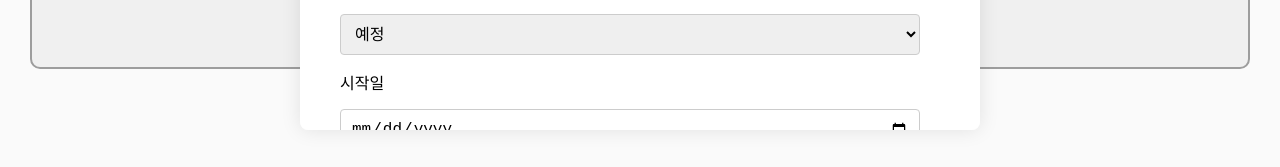
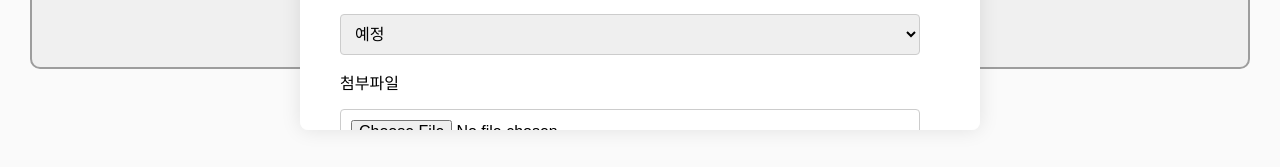
Before and after one commit to CSID-DGU/2024-1-SCS4031-01-sososo-3, a React (Create React App) app in the folder frontend/: page / in a window 1280 px wide. Both pictures are taken after a click on the button "추가". Shown: the part 630-797 px from the top of the page. Built offline with nearby package versions, Linux system fonts and the light colour scheme.

Commit message:
[PSJ]add_파일 첨부 추가

```diff
--- a/frontend/src/pages/main/TaskForm.js
+++ b/frontend/src/pages/main/TaskForm.js
@@ -7,6 +7,7 @@ const TaskForm = ({ onClose, onTaskSubmit, taskId }) => {
   const [author, setAuthor] = useState(''); // 작성자 상태 변수 추가
   const [assignee, setAssignee] = useState(''); //담당자 상태 변수
   const [status, setStatus] = useState('예정');
+  const [attachment, setAttachment] = useState(null); // 파일 상태 추가
   const [startDate, setStartDate] = useState('');
   const [endDate, setEndDate] = useState('');
 
@@ -31,6 +32,12 @@ const TaskForm = ({ onClose, onTaskSubmit, taskId }) => {
     setStatus(e.target.value);
   };
 
+  // 파일 선택 시 이벤트 핸들러
+  const handleAttachmentChange = (e) => {
+    const file = e.target.files[0]; // 선택한 파일 가져오기
+   setAttachment(file); // 파일 상태 업데이트
+  };
+
   const handleStartDateChange = (e) => {
     setStartDate(e.target.value);
   };
@@ -48,6 +55,7 @@ const TaskForm = ({ onClose, onTaskSubmit, taskId }) => {
       author: author, //작성자 정보 추가
       assignee: assignee,
       status: status,
+      attachment: attachment, // 파일 정보도 전달
       startDate: startDate,
       endDate: endDate
     };
@@ -103,6 +111,14 @@ const TaskForm = ({ onClose, onTaskSubmit, taskId }) => {
           </div>
 
         <div className="form-group">
+          <label>첨부파일</label>
+          <input
+            type="file"
+            onChange={handleAttachmentChange}
+          />
+        </div>
+
+        <div className="form-group">
           <label>시작일</label>
           <input
             type="date"
```
